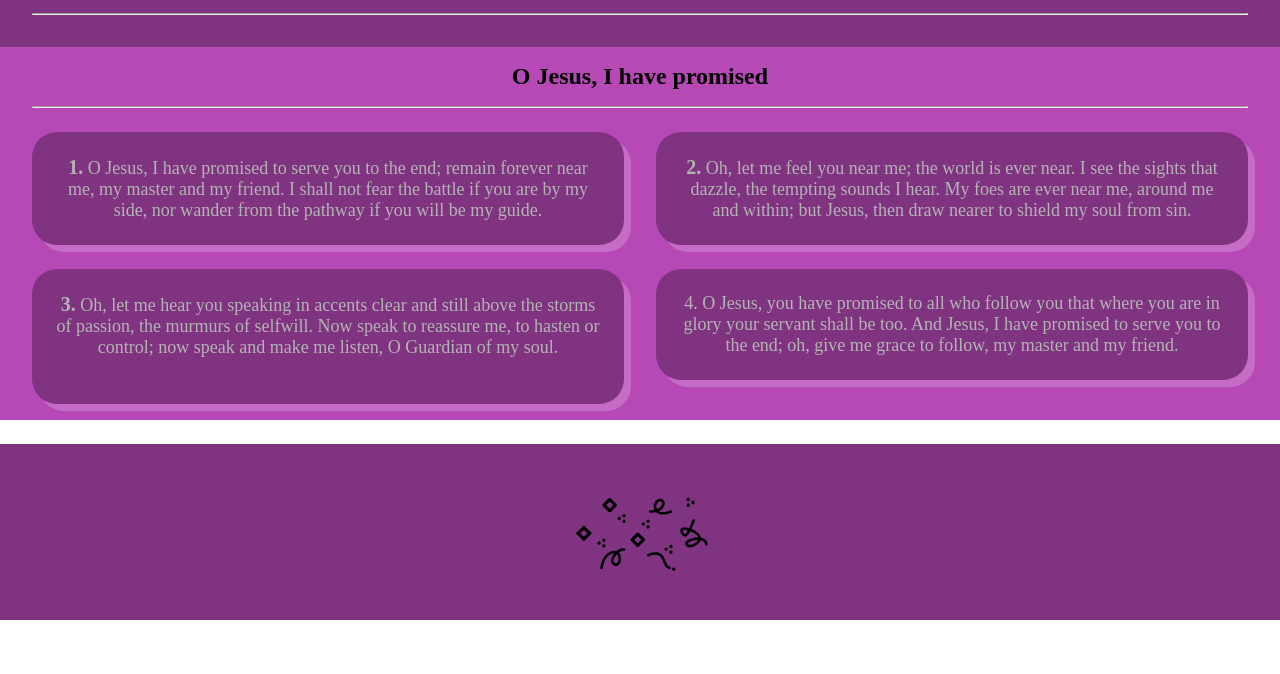
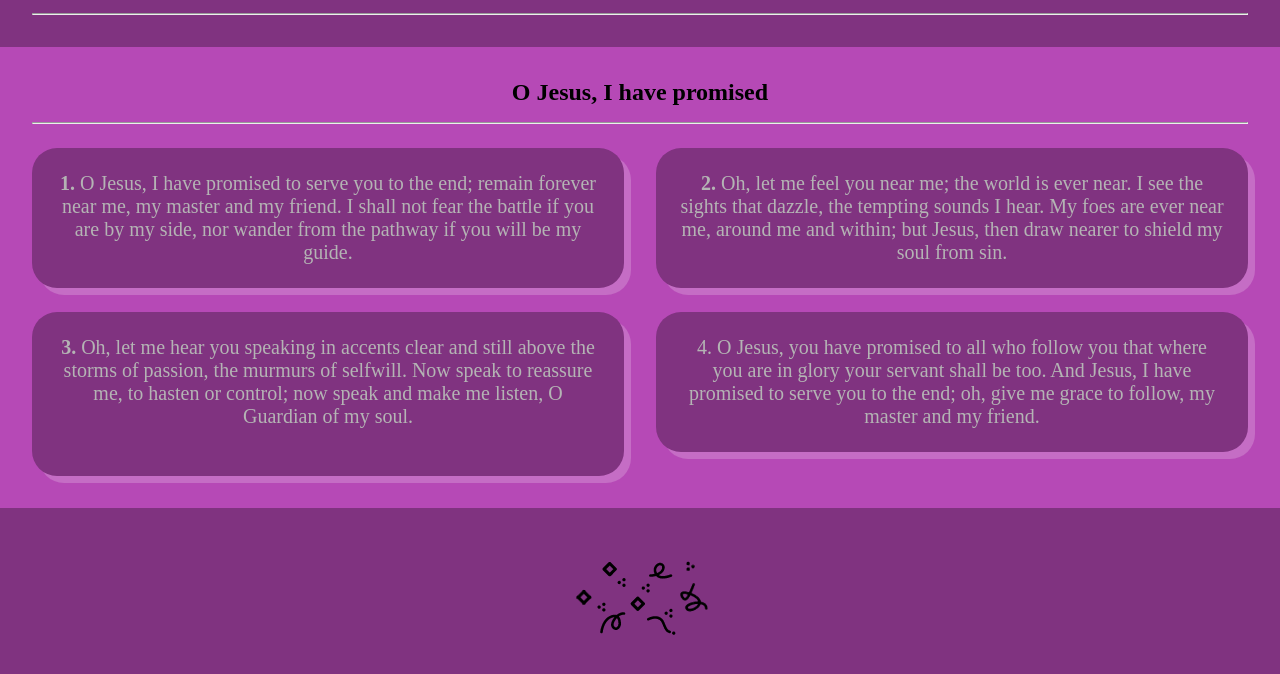
Before and after one commit to MichaelOmoniyi/MFM-Youth-Church-HQ-Hymn, a plain HTML site: page index.html in a window 1280 px wide. Shown: the part 768-1442 px from the top of the page. Before the commit the page ends 1388 px from the top, so only its background shows below. Drawn offline with Linux system fonts and the light colour scheme.

Commit message:
Update hymn.css

```diff
--- a/hymn.css
+++ b/hymn.css
@@ -72,7 +72,7 @@ body
   display: grid;
   background-color: hsl(300, 43%, 50%);
   padding-inline: 2rem;
-  padding-block: 1rem;
+  padding-block: 2rem;
   margin-top: 0px;
 }
 .hymn-container h3
@@ -94,7 +94,7 @@ body
   justify-items: center;
   align-items: center;
   text-align: center;
-  font-size: 18px;
+  font-size: 20px;
   box-shadow: 7px 7px hsl(300, 43%, 60%);
 }
 .hymn-container .last-hymn
@@ -108,7 +108,7 @@ body
   justify-items: center;
   align-items: center;
   text-align: center;
-  font-size: 18px;
+  font-size: 20px;
   box-shadow: 7px 7px hsl(300, 43%, 60%);
 }
 .hymn .serial-number
@@ -123,7 +123,6 @@ body
   justify-content: center;
   padding: 2rem;
   padding-inline: auto;
-  margin-top: 1.5rem;
 }
 .footer #abstract-design2
 {
```
